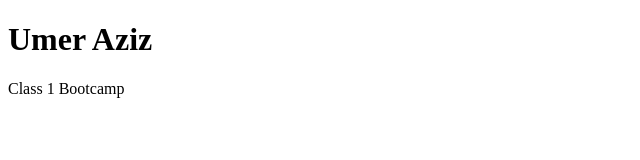
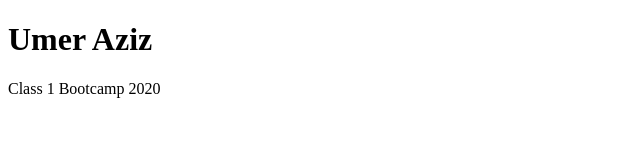
Before and after one commit to umeraziz0101/Bootcamp2020Sample, a plain HTML site: page index.html in a window 1280 px wide. Shown: the full height of the page, 0-640 px from the left. Drawn offline with Linux system fonts and the light colour scheme.

Commit message:
Updated auto_deployed.yaml index file

```diff
--- a/index.html
+++ b/index.html
@@ -8,6 +8,6 @@
     </head>
     <body>
         <h1>Umer Aziz</h1>
-        <p>Class 1 Bootcamp</p>
+        <p>Class 1 Bootcamp 2020</p>
     </body>
 </html>
```
Also changed, not shown: 1 other file.
